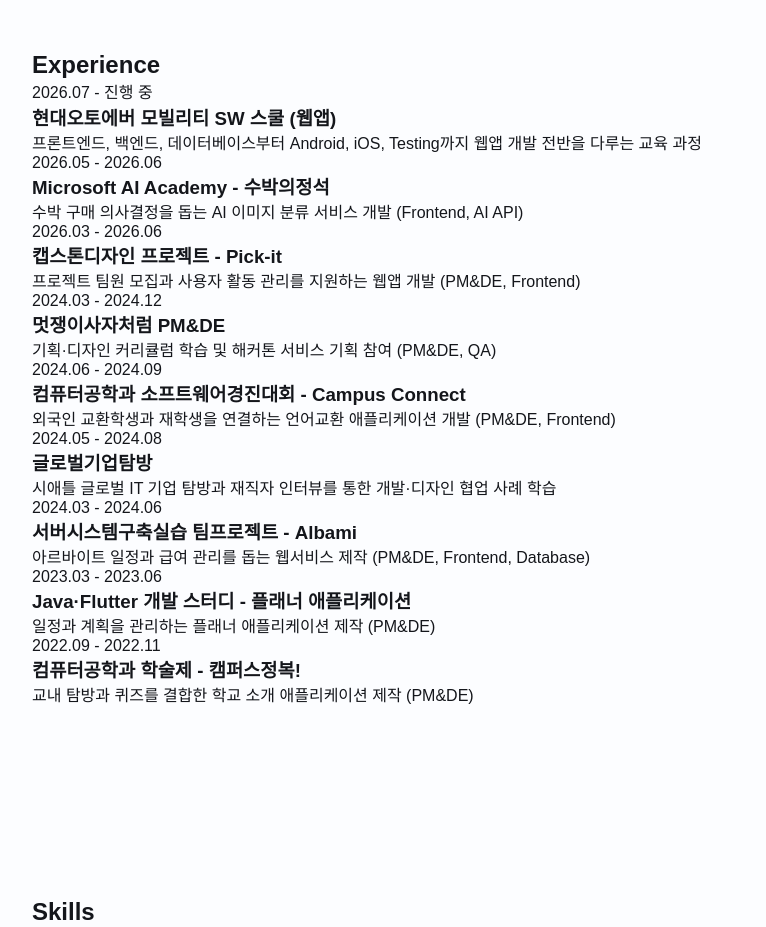
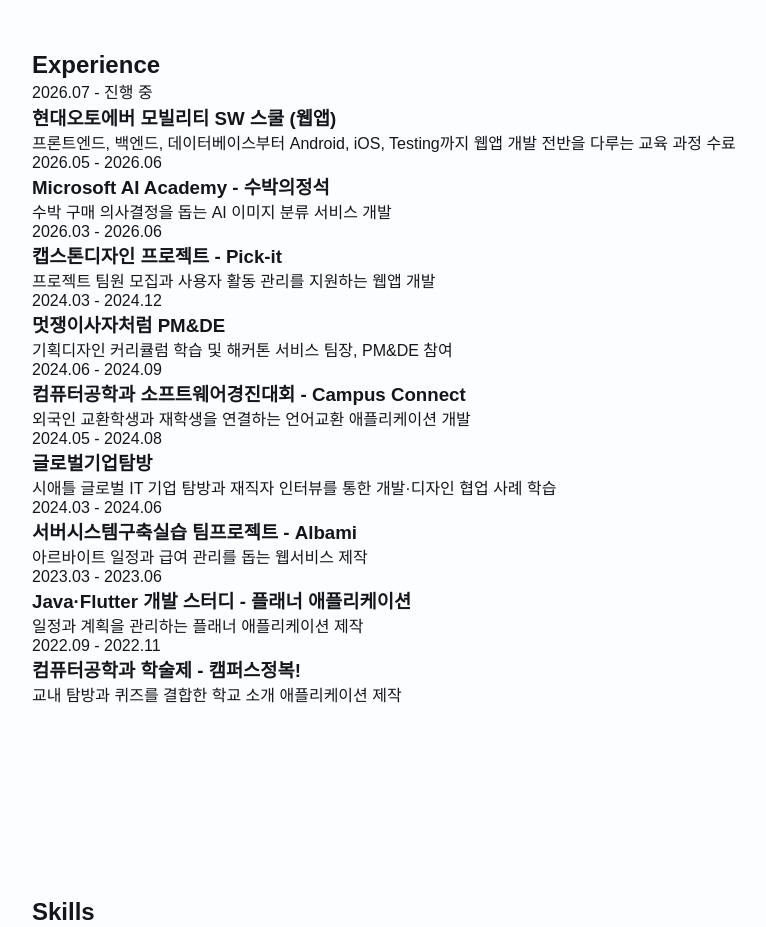
Before and after one commit to chaei388/portfolio, a React (Vite) app: page /#contact in a window 1280 px wide. Shown: the part 1180-2107 px from the top of the page, without its empty margins (8-774 px from the left). Built offline with nearby package versions, Linux system fonts and the light colour scheme; a web font is replaced by a local one.

Commit message:
feat: Experience 정보 확장
변경 내용

- experience.ts: Experience 타입에 역할과 기술 태그 정보 추가
- index.ts: Experience 정적 데이터에 역할과 기술 태그 추가

```diff
--- a/src/data/experience.ts
+++ b/src/data/experience.ts
@@ -7,14 +7,18 @@
     period: '2026.07 - 진행 중',
     title: '현대오토에버 모빌리티 SW 스쿨 (웹앱)',
     description:
-      '프론트엔드, 백엔드, 데이터베이스부터 Android, iOS, Testing까지 웹앱 개발 전반을 다루는 교육 과정',
+      '프론트엔드, 백엔드, 데이터베이스부터 Android, iOS, Testing까지 웹앱 개발 전반을 다루는 교육 과정 수료',
+    role: '프론트엔드, 백엔드, QA',
+    stacks: ['Frontend', 'Backend', 'Database', 'Android', 'iOS', 'Testing'],
   },
   {
     id: 'microsoft-ai-academy',
     period: '2026.05 - 2026.06',
     title: 'Microsoft AI Academy - 수박의정석',
     description:
-      '수박 구매 의사결정을 돕는 AI 이미지 분류 서비스 개발 (Frontend, AI API)',
+      '수박 구매 의사결정을 돕는 AI 이미지 분류 서비스 개발',
+    role: '기획/디자인, 서비스 구축/배포, AI 모델 구축 및 연동',
+    stacks: ['Python', 'Streamlit', 'Azure Custom Vision'],
     projectId: 'watermelon-ai-service',
   },
   {
@@ -22,7 +26,9 @@
     period: '2026.03 - 2026.06',
     title: '캡스톤디자인 프로젝트 - Pick-it',
     description:
-      '프로젝트 팀원 모집과 사용자 활동 관리를 지원하는 웹앱 개발 (PM&DE, Frontend)',
+      '프로젝트 팀원 모집과 사용자 활동 관리를 지원하는 웹앱 개발',
+    role: '팀장, 기획/디자인, 프론트엔드',
+    stacks: ['React', 'JavaScript', 'SCSS'],
     projectId: 'capstone-webapp',
   },
   {
@@ -30,14 +36,17 @@
     period: '2024.03 - 2024.12',
     title: '멋쟁이사자처럼 PM&DE',
     description:
-      '기획·디자인 커리큘럼 학습 및 해커톤 서비스 기획 참여 (PM&DE, QA)',
+      '기획디자인 커리큘럼 학습 및 해커톤 서비스 팀장, PM&DE 참여',
+    role: 'PM&DE, QA',
   },
   {
     id: 'software-contest',
     period: '2024.06 - 2024.09',
     title: '컴퓨터공학과 소프트웨어경진대회 - Campus Connect',
     description:
-      '외국인 교환학생과 재학생을 연결하는 언어교환 애플리케이션 개발 (PM&DE, Frontend)',
+      '외국인 교환학생과 재학생을 연결하는 언어교환 애플리케이션 개발',
+    role: '팀장, 기획/디자인, 프론트엔드',
+    stacks: ['JavaScript', 'React Native', 'Expo'],
     projectId: 'software-contest-project',
   },
   {
@@ -46,13 +55,16 @@
     title: '글로벌기업탐방',
     description:
       '시애틀 글로벌 IT 기업 탐방과 재직자 인터뷰를 통한 개발·디자인 협업 사례 학습',
+    role: '팀장, 기업 탐방, 인터뷰',
   },
   {
     id: 'server-system-project',
     period: '2024.03 - 2024.06',
     title: '서버시스템구축실습 팀프로젝트 - Albami',
     description:
-      '아르바이트 일정과 급여 관리를 돕는 웹서비스 제작 (PM&DE, Frontend, Database)',
+      '아르바이트 일정과 급여 관리를 돕는 웹서비스 제작',
+    role: '기획/디자인, 프론트엔드, 데이터베이스',
+    stacks: ['JavaScript', 'Node.js', 'Express', 'MySQL'],
     projectId: 'albami',
   },
   {
@@ -60,7 +72,9 @@
     period: '2023.03 - 2023.06',
     title: 'Java·Flutter 개발 스터디 - 플래너 애플리케이션',
     description:
-      '일정과 계획을 관리하는 플래너 애플리케이션 제작 (PM&DE)',
+      '일정과 계획을 관리하는 플래너 애플리케이션 제작',
+    role: '기획/디자인, 프론트엔드',
+    stacks: ['Java', 'Flutter'],
     projectId: 'planner-app',
   },
   {
@@ -68,7 +82,8 @@
     period: '2022.09 - 2022.11',
     title: '컴퓨터공학과 학술제 - 캠퍼스정복!',
     description:
-      '교내 탐방과 퀴즈를 결합한 학교 소개 애플리케이션 제작 (PM&DE)',
+      '교내 탐방과 퀴즈를 결합한 학교 소개 애플리케이션 제작',
+    role: '기획/디자인',
     projectId: 'campus-quiz-app',
   },
 ]
--- a/src/types/index.ts
+++ b/src/types/index.ts
@@ -34,6 +34,8 @@
   period: string
   title: string
   description: string
+  role?: string
+  stacks?: string[]
   projectId?: string
 }
 
```
